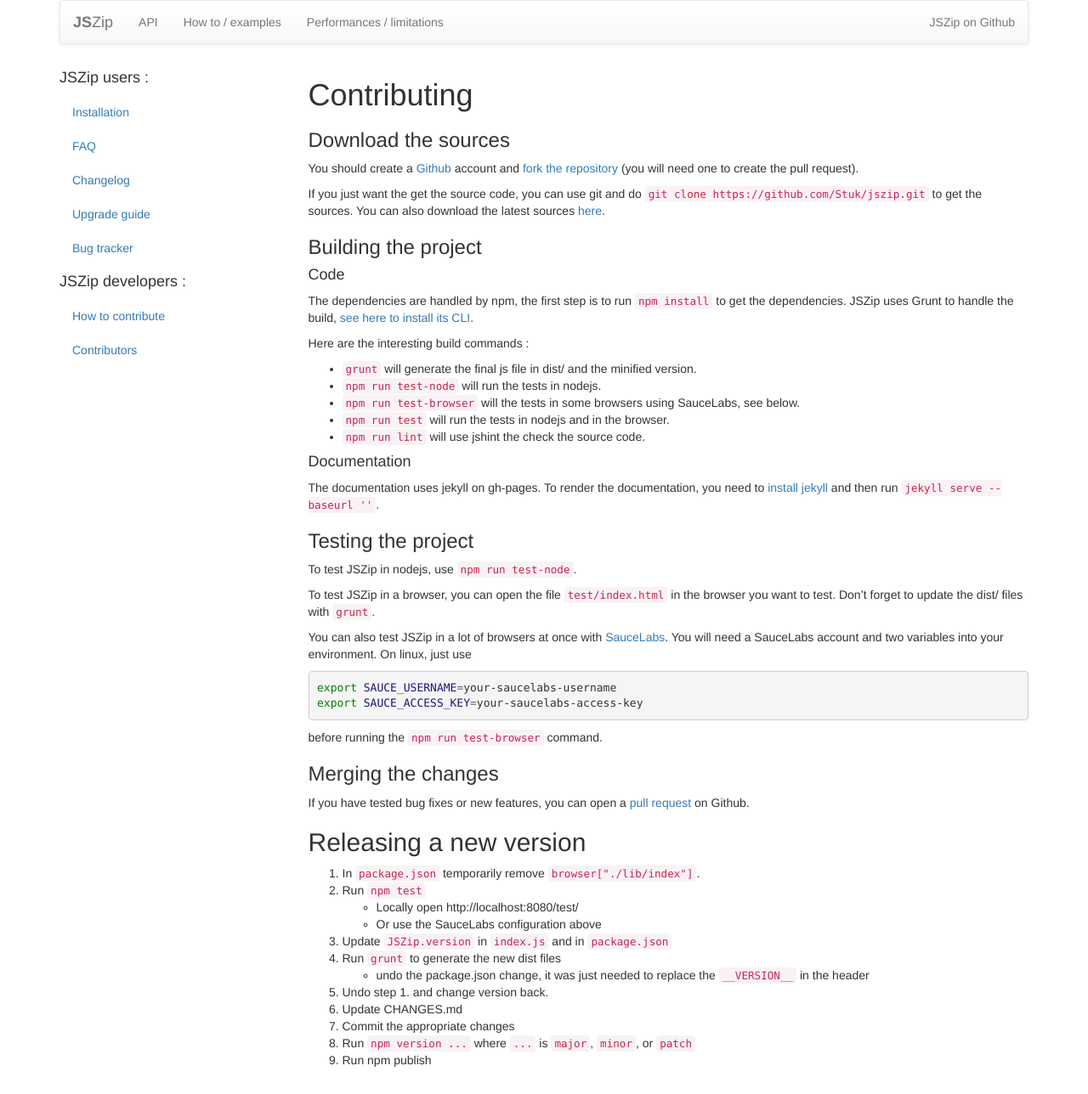
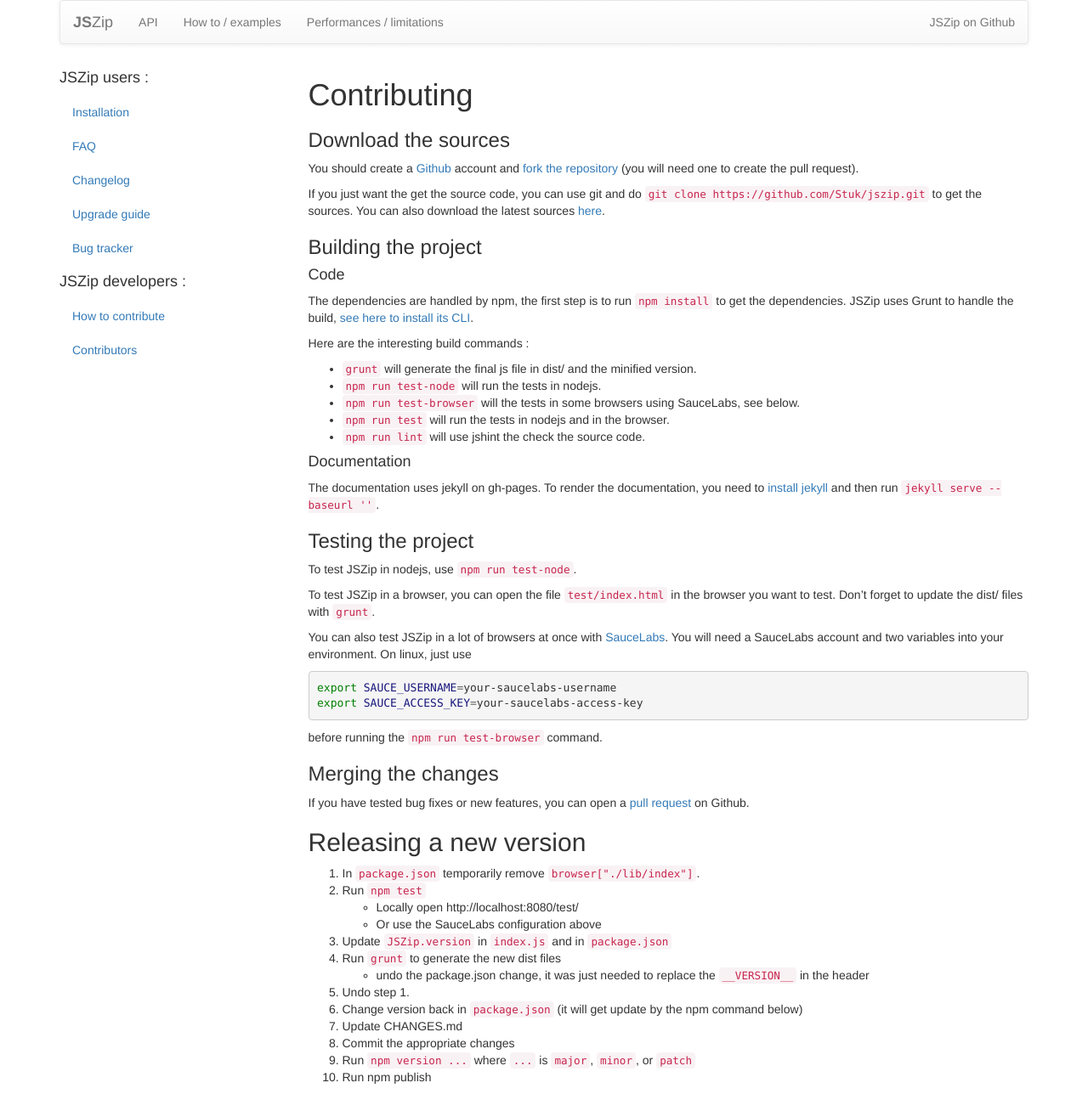
Before and after one commit to Stuk/jszip, a Jekyll site: the page built from documentation/contributing.md, in a window 1280 px wide. Shown: the whole page at 85% size. Built offline with Jekyll 4.4.1, drawn with Linux system fonts in a browser that asks for light colours; nearby versions of some CDN libraries; comment, search, counter and statistics services are not loaded.

Commit message:
Fix typos in changelog and update publishing instructions

```diff
--- a/documentation/contributing.md
+++ b/documentation/contributing.md
@@ -70,8 +70,9 @@
 3. Update `JSZip.version` in `index.js` and in `package.json`
 4. Run `grunt` to generate the new dist files
     * undo the package.json change, it was just needed to replace the `__VERSION__` in the header
-5. Undo step 1. and change version back.
-6. Update CHANGES.md
-6. Commit the appropriate changes
-7. Run `npm version ...` where `...` is `major`, `minor`, or `patch`
-8. Run npm publish
+5. Undo step 1.
+6. Change version back in `package.json` (it will get update by the npm command below)
+7. Update CHANGES.md
+8. Commit the appropriate changes
+9. Run `npm version ...` where `...` is `major`, `minor`, or `patch`
+10. Run npm publish
```
Also changed, not shown: CHANGES.md (+2 -2 lines).
